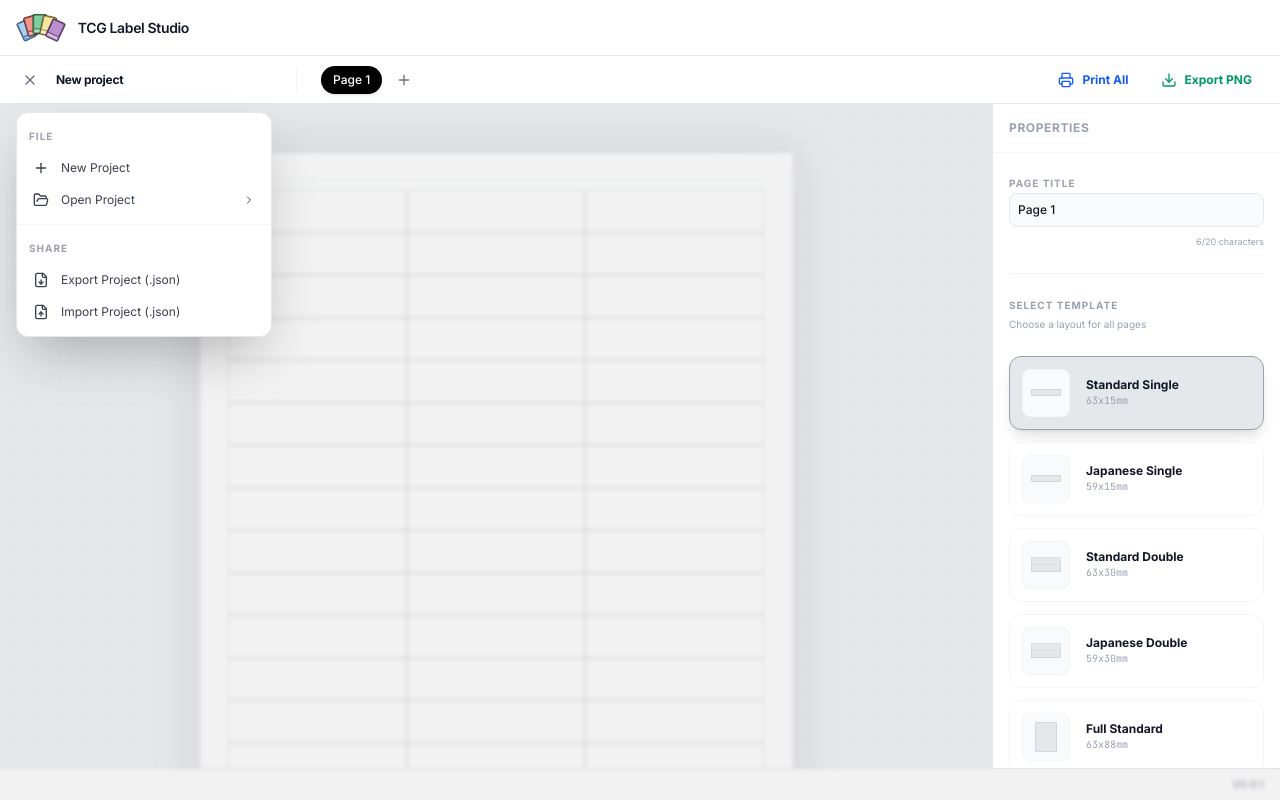
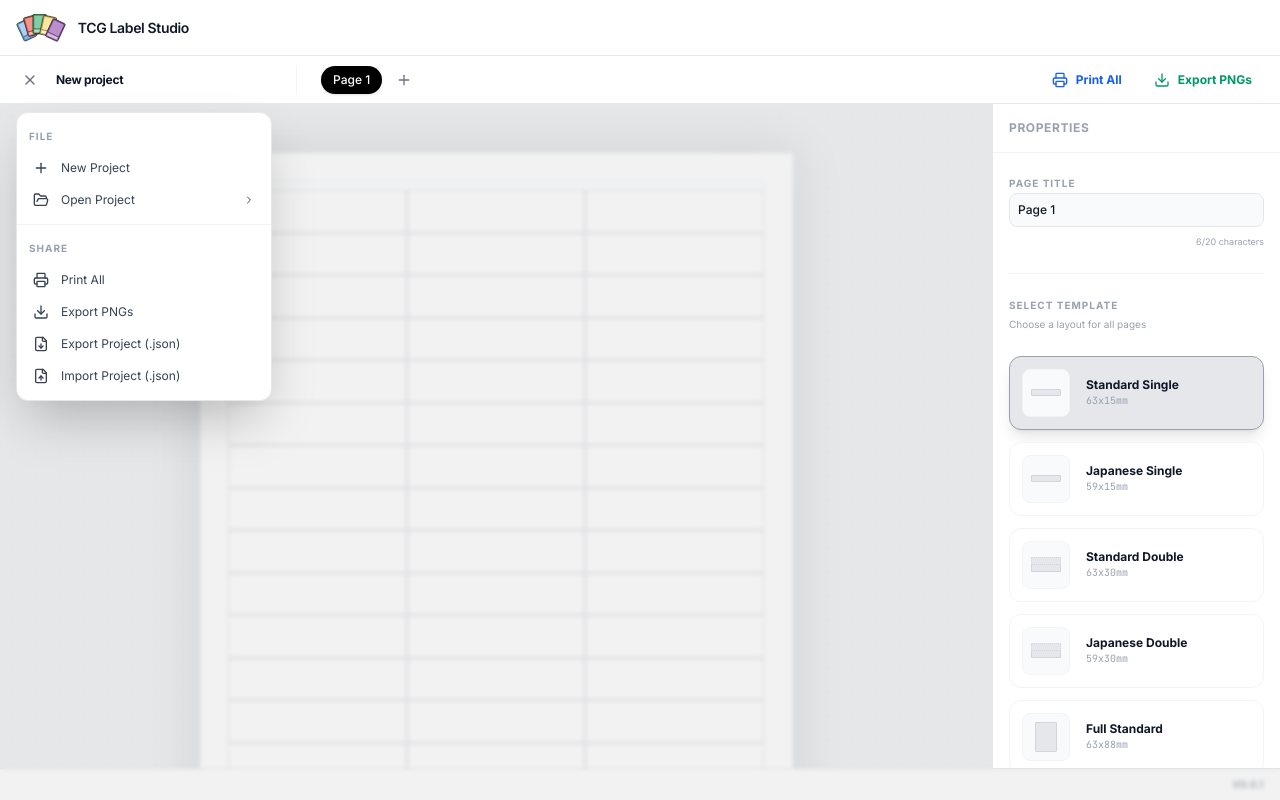
Before and after one commit to AleTornesello/tcg-label-studio, a React (Vite) app: page / in a window 1280 px wide. Both pictures are taken after a click on the button 30 px from the left and 79 px from the top of the page. Built offline with nearby package versions, Linux system fonts and the light colour scheme.

Commit message:
feat: Add bulk export and print options
Introduces new features to export all labels as PNGs and print all labels directly from the application. This enhances the workflow for users needing to share or archive multiple labels.

```diff
--- a/src/App.tsx
+++ b/src/App.tsx
@@ -400,6 +400,32 @@ export default function App() {
                 <div className="px-3 py-2 text-[10px] font-bold text-gray-400 uppercase tracking-widest">Share</div>
 
                 <button
+                  onClick={() => {
+                    window.print();
+                    setIsMenuOpen(false);
+                  }}
+                  className="w-full px-4 py-2 text-xs text-gray-700 hover:bg-gray-50 flex items-center gap-3 transition-colors"
+                >
+                  <Printer className="w-4 h-4" /> Print All
+                </button>
+
+                <button
+                  onClick={() => {
+                    exportAllAsPng();
+                    setIsMenuOpen(false);
+                  }}
+                  disabled={isExporting}
+                  className="w-full px-4 py-2 text-xs text-gray-700 hover:bg-gray-50 flex items-center gap-3 transition-colors disabled:opacity-50"
+                >
+                  {isExporting ? (
+                    <Loader2 className="w-4 h-4 animate-spin" />
+                  ) : (
+                    <Download className="w-4 h-4" />
+                  )}
+                  {isExporting ? 'Exporting...' : 'Export PNGs'}
+                </button>
+
+                <button
                   onClick={exportProject}
                   className="w-full px-4 py-2 text-xs text-gray-700 hover:bg-gray-50 flex items-center gap-3 transition-colors"
                 >
@@ -535,7 +561,7 @@ export default function App() {
             ) : (
               <Download className="w-4 h-4" />
             )}
-            {isExporting ? 'Exporting...' : 'Export PNG'}
+            {isExporting ? 'Exporting...' : 'Export PNGs'}
           </button>
         </div>
       </div>
```
